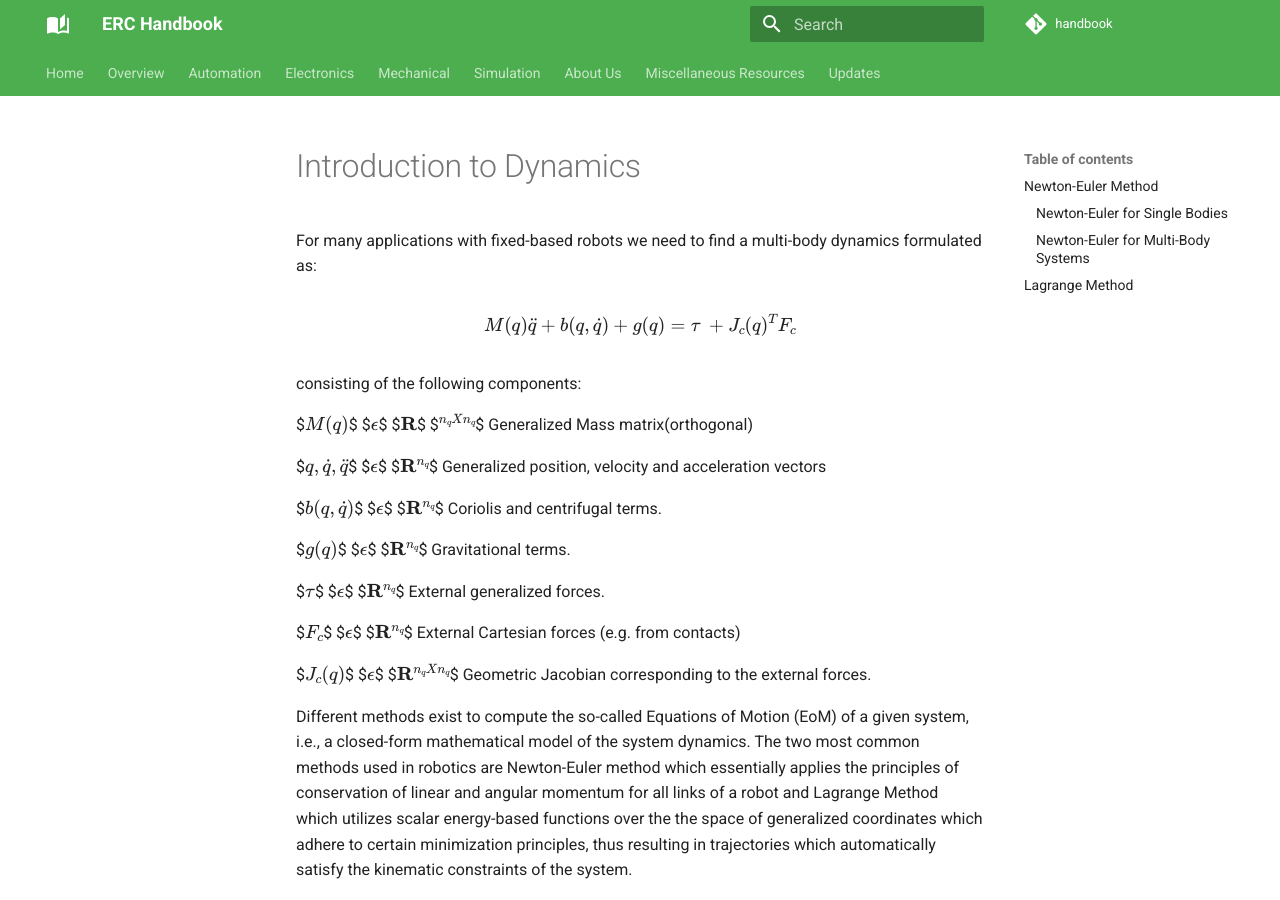
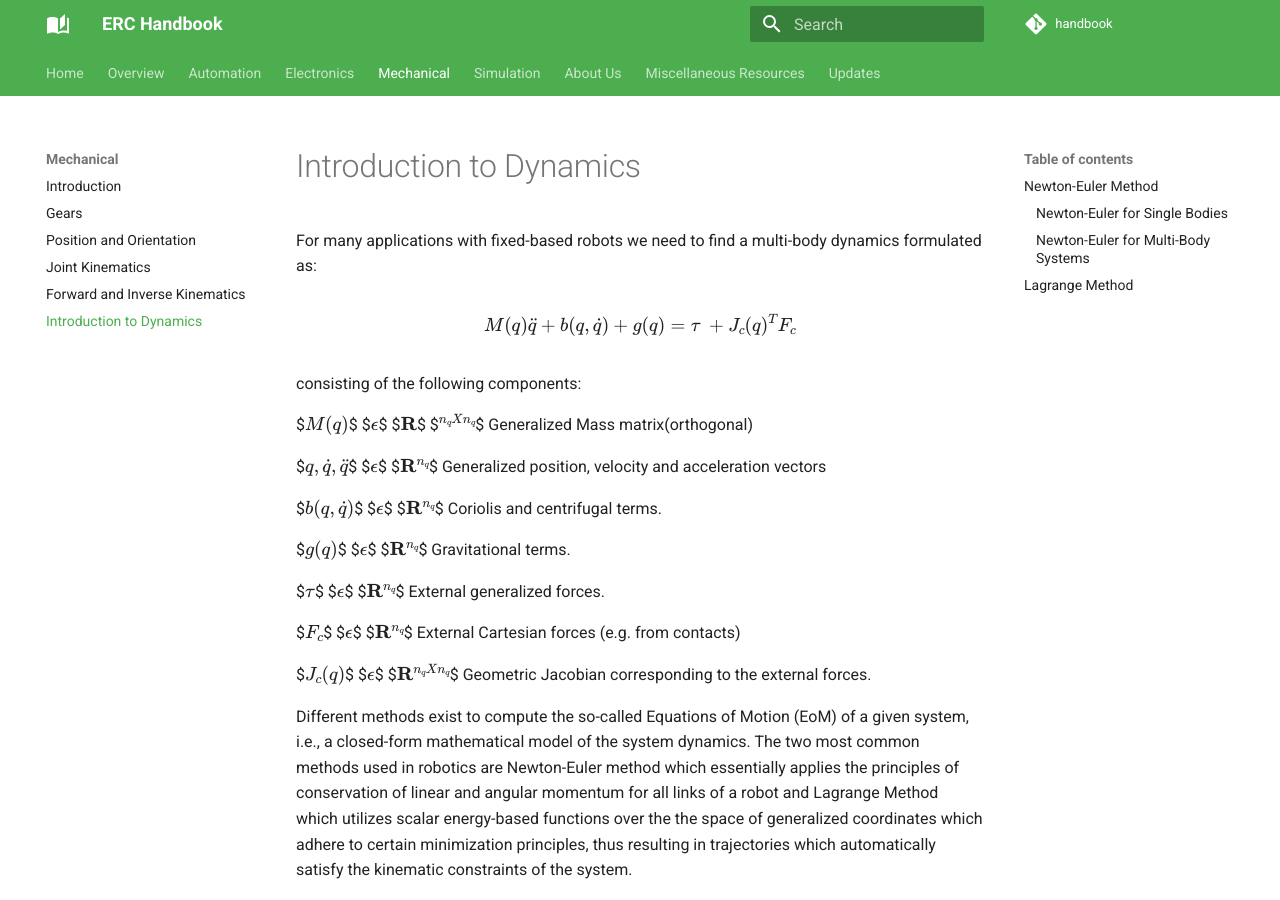
Before and after one commit to ERC-BPGC/handbook, an MkDocs documentation site: the page built from docs/mechanical/Introduction to Dynamics.md, in a window 1280 px wide and 900 px high. Built offline with MkDocs 1.6.1 and Material for MkDocs 9.7.7, drawn with Linux system fonts in a browser that asks for light colours; comment, search, counter and statistics services are not loaded.

Commit message:
Update mkdocs.yml

```diff
--- a/mkdocs.yml
+++ b/mkdocs.yml
@@ -86,6 +86,10 @@ nav:
   - Mechanical:
     - Introduction: mechanical/intro.md
     - Gears: mechanical/Gears.md
+    - Position and Orientation: mechanical/POSITION AND ORIENTATION REPRESENTATION.md
+    - Joint Kinematics: mechanical/Joint Kinematics.md
+    - Forward and Inverse Kinematics: mechanical/Forward and Inverse Kinematics.md
+    - Introduction to Dynamics : mechanical/Introduction to Dynamics.md
 
   - Simulation:
     - Introduction: simulation/intro.md
```
